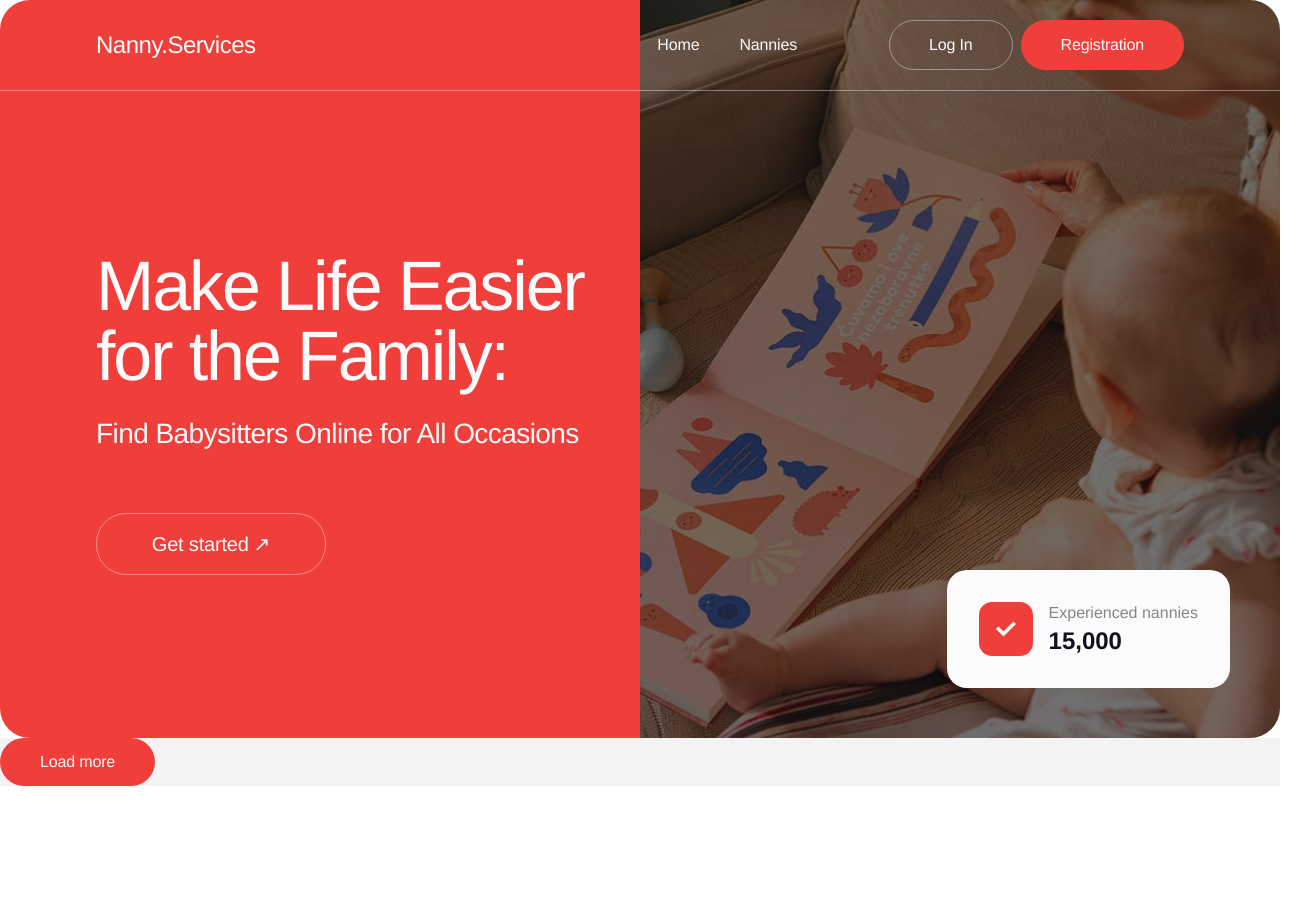
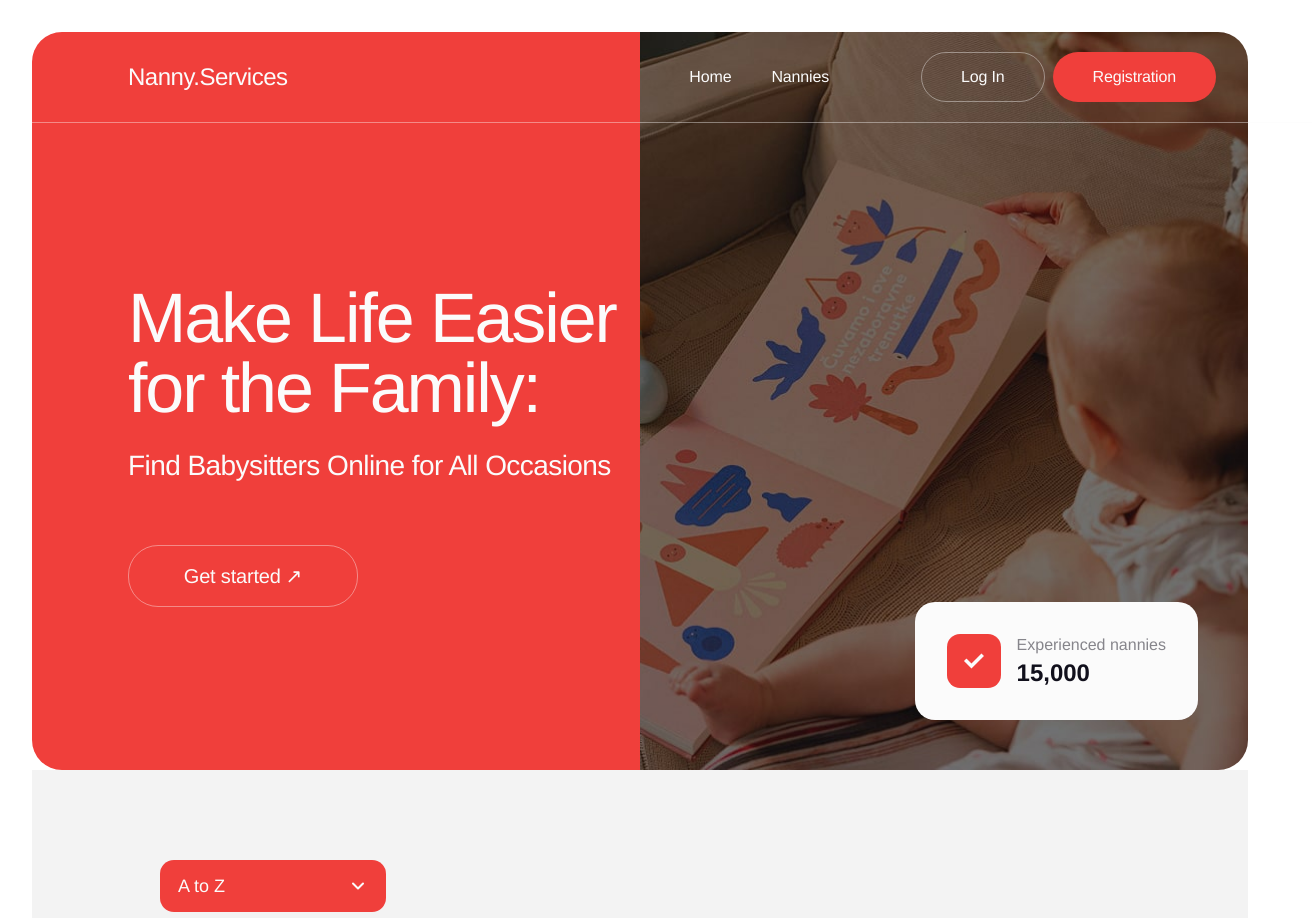
Before and after one commit to Mariana331/nanny-services-app, a React (Vite) app: page /nannies in a window 1280 px wide. Shown: the top 918 px of the page, 1312 px wide, since content can reach past the window. Before the commit the page ends 800 px from the top, so only its background shows below. Built offline with nearby package versions, Linux system fonts and the light colour scheme.

Commit message:
ad CustomSelect component

```diff
--- a/src/components/App/App.module.css
+++ b/src/components/App/App.module.css
@@ -0,0 +1,3 @@
+.app {
+  padding: 32px;
+}
--- a/src/components/App/App.tsx
+++ b/src/components/App/App.tsx
@@ -2,16 +2,17 @@ import Header from "../Header/Header";
 import Nannies from "../Nannies/Nannies";
 import Hero from "../Hero/Hero";
 import { Routes, Route } from "react-router-dom";
+import css from "./App.module.css";
 
 function App() {
   return (
-    <>
+    <div className={css.app}>
       <Header />
       <Hero />
       <Routes>
         <Route path="/nannies" element={<Nannies />} />
       </Routes>
-    </>
+    </div>
   );
 }
 
--- /dev/null
+++ b/src/components/CustomSelect/CustomSelect.module.css
@@ -0,0 +1,56 @@
+.custom_select {
+  position: relative;
+  max-width: 226px;
+}
+
+.select_button {
+  display: flex;
+  align-items: center;
+  justify-content: space-between;
+  width: 100%;
+  border-radius: 14px;
+  padding: 16px 18px;
+  background: #f03f3b;
+  color: #fbfbfb;
+  font-weight: 500;
+  font-size: 18px;
+  line-height: 111%;
+  cursor: pointer;
+  border: none;
+  margin-bottom: 8px;
+}
+
+.arrow {
+  stroke-width: 2px;
+  stroke: #fbfbfb;
+}
+
+.options {
+  position: absolute;
+  left: 0;
+  top: calc(100% + 8px);
+  border-radius: 14px;
+  width: 100%;
+  max-height: 244px;
+  box-shadow: 0 20px 69px 0 rgba(0, 0, 0, 0.07);
+  background: #fff;
+  padding: 14px 18px;
+  font-weight: 400;
+  font-size: 18px;
+  line-height: 111%;
+  color: rgba(17, 16, 28, 0.3);
+  display: flex;
+  flex-direction: column;
+  gap: 12px;
+}
+
+.option {
+  font-weight: 400;
+  font-size: 18px;
+  line-height: 111%;
+  color: rgba(17, 16, 28, 0.3);
+}
+
+.option:hover {
+  color: #11101c;
+}
--- /dev/null
+++ b/src/components/CustomSelect/CustomSelect.tsx
@@ -0,0 +1,63 @@
+import { useState, useRef, useEffect } from "react";
+import css from "./CustomSelect.module.css";
+
+const options = [
+  "A to Z",
+  "Z to A",
+  "Less than 10$",
+  "Greater than 10$",
+  "Popular",
+  "Not popular",
+  "Show all",
+];
+
+export default function CustomSelect() {
+  const [isOpen, setIsOpen] = useState(false);
+  const [selected, setSelected] = useState("A to Z");
+  const selectRef = useRef<HTMLDivElement>(null);
+
+  const toggle = () => setIsOpen((prev) => !prev);
+
+  const chooseOption = (option: string) => {
+    setSelected(option);
+    setIsOpen(false);
+  };
+
+  useEffect(() => {
+    const handleClickOutside = (e: MouseEvent) => {
+      if (selectRef.current && !selectRef.current.contains(e.target as Node)) {
+        setIsOpen(false);
+      }
+    };
+
+    document.addEventListener("mousedown", handleClickOutside);
+    return () => document.removeEventListener("mousedown", handleClickOutside);
+  }, []);
+
+  return (
+    <form className={css.form}>
+      <div className={css.custom_select} ref={selectRef}>
+        <button type="button" className={css.select_button} onClick={toggle}>
+          {selected}
+          <svg width="20" height="20" className={css.arrow}>
+            <use href="/sprite.svg#icon-down" />
+          </svg>
+        </button>
+
+        {isOpen && (
+          <ul className={css.options}>
+            {options.map((option) => (
+              <li
+                key={option}
+                className={css.option}
+                onClick={() => chooseOption(option)}
+              >
+                {option}
+              </li>
+            ))}
+          </ul>
+        )}
+      </div>
+    </form>
+  );
+}
--- a/src/components/Header/Header.module.css
+++ b/src/components/Header/Header.module.css
@@ -5,9 +5,9 @@
   align-items: center;
   z-index: 2;
   position: absolute;
-  top: 0;
-  left: 0;
-  right: 0;
+  top: 32px;
+  left: 32px;
+  right: 32px;
   width: 100%;
   background-color: transparent;
   box-sizing: border-box;
--- a/src/components/Nannies/Nannies.module.css
+++ b/src/components/Nannies/Nannies.module.css
@@ -1,5 +1,6 @@
 .nannies {
   background: #f3f3f3;
+  padding: 90px 128px 100px 128px;
 }
 
 .btn {
@@ -13,6 +14,8 @@
   color: #fbfbfb;
   cursor: pointer;
   border: none;
+  display: block;
+  margin: 0 auto;
 }
 
 .btn:hover {
--- a/src/components/Nannies/Nannies.tsx
+++ b/src/components/Nannies/Nannies.tsx
@@ -1,8 +1,11 @@
 import css from "./Nannies.module.css";
 import NanniesList from "../NanniesList/NanniesList";
+import CustomSelect from "../CustomSelect/CustomSelect";
+
 export default function Nannies() {
   return (
     <div className={css.nannies}>
+      <CustomSelect />
       <NanniesList />
       <button type="button" className={css.btn}>
         Load more
--- a/src/index.css
+++ b/src/index.css
@@ -1,7 +1,6 @@
 .container {
   min-width: 320px;
   max-width: 1440px;
-  padding: 0 16px;
   margin: 0 auto;
 }
 ul {
```
Also changed, not shown: public/sprite.svg.
